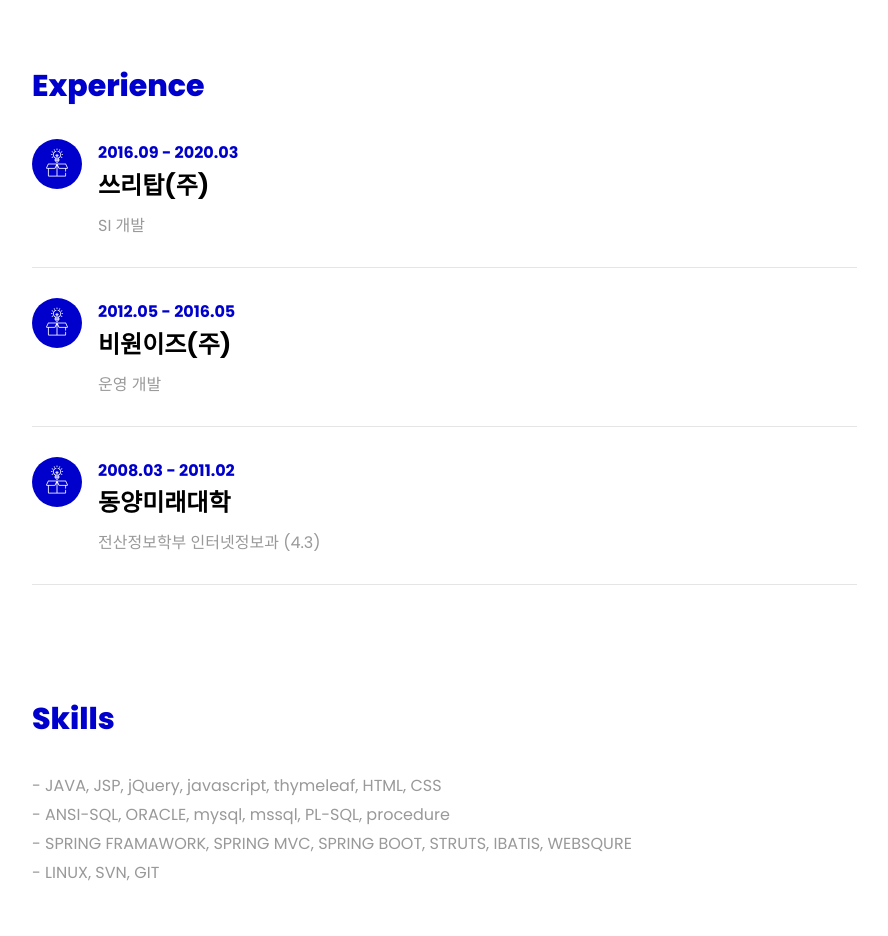
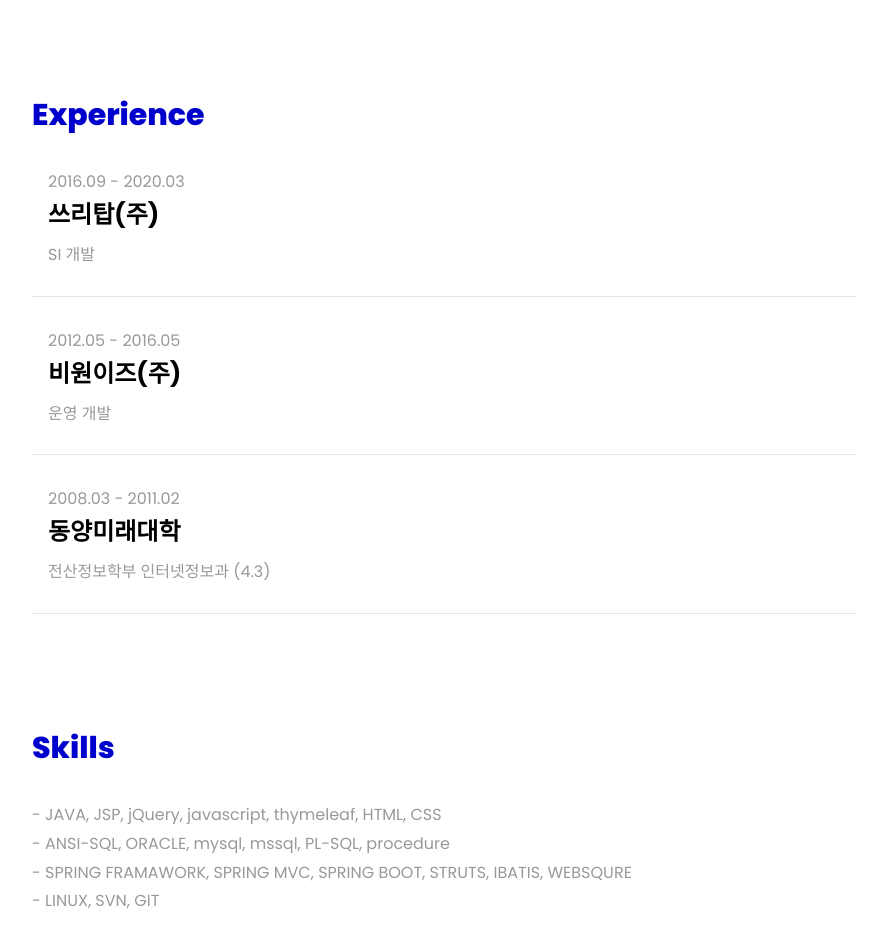
Before and after one commit to noCountJun/noCountJun.github.io, a plain HTML site: page index.html in a window 1280 px wide. Shown: the part 2660-3596 px from the top of the page, without its empty margins (338-1226 px from the left). Drawn offline with Linux system fonts and the light colour scheme; files whose address does not match are found by name.

Commit message:
update text

```diff
--- a/index.html
+++ b/index.html
@@ -127,7 +127,7 @@
 									<h2>롯데 b2 프로젝트 구축(elotte)</h2>
 									<p>
 										- 롯데 elotte 사이트 신규 개발<BR/>
-										- 전시파트 개발
+										- 전시파트 개발<BR/>
 										- Agile 개발 방법론<BR/>
 										- webSquare로 backoffice 신규개발<BR/>
 										- thymeleaf로 front 신규개발<BR/>
@@ -184,11 +184,9 @@
 							<h2 class="heading">Experience</h2>
 
 							<div class="resume-wrap d-flex ftco-animate">
-								<div class="icon d-flex align-items-center justify-content-center">
-									<span class="flaticon-ideas"></span>
-								</div>
+
 								<div class="text pl-3">
-									<span class="date">2016.09 - 2020.03</span>
+									<span>2016.09 - 2020.03</span>
 									<h2>쓰리탑(주)</h2>
 									<p>SI 개발</p>
 
@@ -196,22 +194,18 @@
 							</div>
 
 							<div class="resume-wrap d-flex ftco-animate">
-								<div class="icon d-flex align-items-center justify-content-center">
-									<span class="flaticon-ideas"></span>
-								</div>
+
 								<div class="text pl-3">
-									<span class="date">2012.05 - 2016.05</span>
+									<span>2012.05 - 2016.05</span>
 									<h2>비원이즈(주)</h2>
 									<p>운영 개발</p>
 								</div>
 							</div>
 
 							<div class="resume-wrap d-flex ftco-animate">
-								<div class="icon d-flex align-items-center justify-content-center">
-									<span class="flaticon-ideas"></span>
-								</div>
+
 								<div class="text pl-3">
-									<span class="date">2008.03 - 2011.02</span>
+									<span>2008.03 - 2011.02</span>
 									<h2>동양미래대학</h2>
 									<p>전산정보학부 인터넷정보과 (4.3)</p>
 								</div>
```
